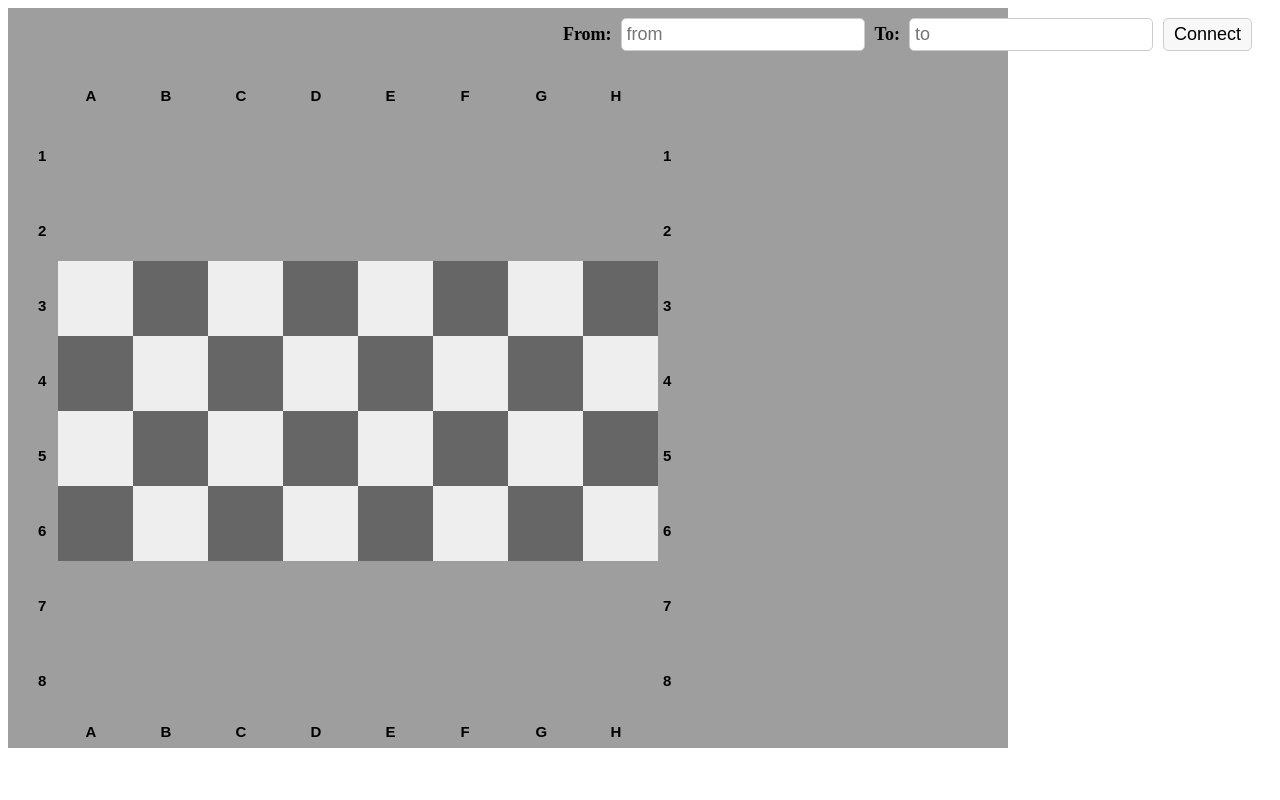
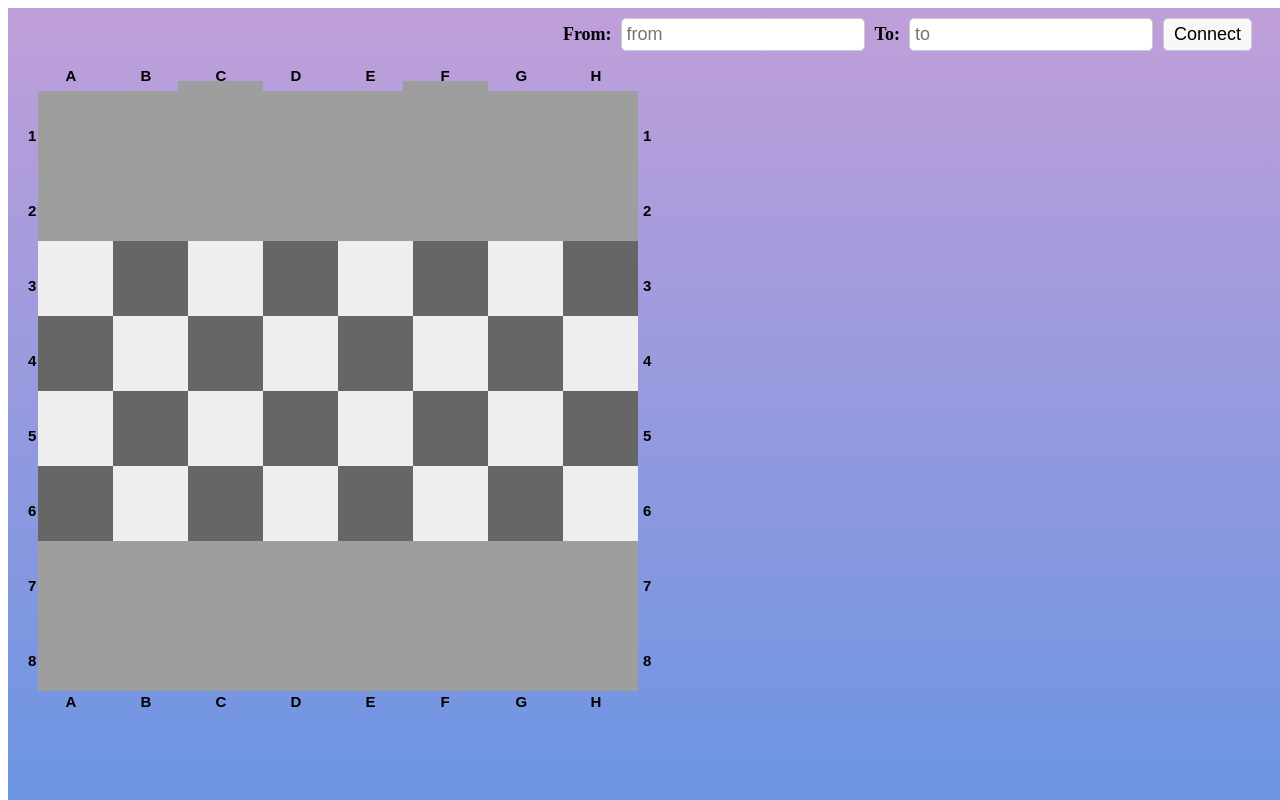
Before and after one commit to sara-gaballa/JS-Game-Engine, a plain HTML site: page Games/Chess/Chess.html in a window 1280 px wide. Drawn offline with Linux system fonts and the light colour scheme.

Commit message:
background

```diff
--- a/Game-Engine/draw.css
+++ b/Game-Engine/draw.css
@@ -10,6 +10,16 @@
 
 #game-img {
   position: absolute;
+  width: 100%;
+  height: 100%;
+  background-image: linear-gradient(to bottom, rgba(198, 159, 228, 0.85), rgba(98, 147, 239, 0.85)), url("https://wallpapercave.com/wp/KSnFrMw.jpg");
+  -webkit-background-size: cover;
+  -moz-background-size: cover;
+  -o-background-size: cover;
+  background-size: cover;
+  background-position: center;
+  background-repeat: no-repeat;
+  background-size: cover;
   z-index: 0; /* set a lower z-index value */
 }
 
--- a/Game-Engine/draw.html
+++ b/Game-Engine/draw.html
@@ -6,7 +6,6 @@
   </head>
   <body>
     <div id="game-img">
-      <img src="https://th.bing.com/th/id/R.82e169b5b7e89b41eddd10ce0b5f8d47?rik=T5WnoHxweqK6Rw&riu=http%3a%2f%2fwww.ifreewallpaper.com%2fwallpapers_download%2fmobile%2f960_854_wallpapers%2f20110205%2fB%2fB_wood_t96r9yha.jpg&ehk=nU8qSujTf8uVN0YQepCArSPlX6hvH23tQZuamnNtfvs%3d&risl=&pid=ImgRaw&r=0" width="1000" height="740">
       <div id="timer"></div>
     </div>
     <div id="content">
--- a/Games/Chess/Chess.html
+++ b/Games/Chess/Chess.html
@@ -19,7 +19,7 @@
           <button id="but">Connect</button>
         </li>
       </ul>
-      <canvas id="canvas1" width="700" height="700" style="position:absolute;"></canvas>
+      <canvas id="canvas1" width="650" height="650" style="position:absolute;"></canvas>
       <iframe src="../../Game-Engine/draw.html" width="1000" height="740" style="border: none;" scrolling="no"></iframe>
     <script type="module" src="./Chess.js"></script>
   </body>
--- a/Games/Chess/Chess.js
+++ b/Games/Chess/Chess.js
@@ -6,7 +6,7 @@ export default class Chess extends GameEngine {
         this.currentPlayer = 0;
         this.grid = grid;
       }
-    drawboard(){
+    drawBoard(){
         const canvas = document.getElementById("canvas1");
         const ctx = canvas.getContext("2d");
 
@@ -14,7 +14,7 @@ export default class Chess extends GameEngine {
         const BOARD_SIZE = CELL_SIZE * 8;
 
         ctx.fillStyle = "#FFF";
-        ctx.fillRect(50, 50, BOARD_SIZE, BOARD_SIZE);
+        ctx.fillRect(30, 30, BOARD_SIZE, BOARD_SIZE);
 
         // Draw the background cells
         for (let i = 0; i < 8; i++) {
@@ -24,7 +24,7 @@ export default class Chess extends GameEngine {
                 } else {
                     ctx.fillStyle = "#666666";
                 }
-                ctx.fillRect(i * CELL_SIZE + 50, j * CELL_SIZE + 50, CELL_SIZE, CELL_SIZE);
+                ctx.fillRect(i * CELL_SIZE + 30, j * CELL_SIZE + 30, CELL_SIZE, CELL_SIZE);
             }
         }
                // Add numbers and letters to the top cells
@@ -32,9 +32,9 @@ export default class Chess extends GameEngine {
         ctx.fillStyle = "#000";
         const letters = ["A", "B", "C", "D", "E", "F", "G", "H"];
         for (let i = 0; i < 8; i++) {
-            const x = i * CELL_SIZE + 50 + CELL_SIZE / 2 - 10;
-            const y1 = 40;
-            const y2 = BOARD_SIZE + 50  + 26;
+            const x = i * CELL_SIZE + 30 + CELL_SIZE / 2 - 10;
+            const y1 = 20;
+            const y2 = BOARD_SIZE + 20  + 26;
             ctx.fillText(letters[i], x , y1);
             ctx.fillText(letters[i], x, y2);
         }
@@ -43,9 +43,9 @@ export default class Chess extends GameEngine {
         ctx.fillStyle = "#000";
         const num = ["1", "2", "3", "4", "5", "6", "7", "8"];
         for (let i = 0; i < 8; i++) {
-            const y = i * CELL_SIZE + 50 + CELL_SIZE / 2 + 12;
-            const x1 = 30;
-            const x2 = BOARD_SIZE +50 + 5;
+            const y = i * CELL_SIZE + 30 + CELL_SIZE / 2 + 12;
+            const x1 = 20;
+            const x2 = BOARD_SIZE +30 + 5;
             ctx.fillText(num[i], x1, y);
             ctx.fillText(num[i], x2, y);
         }
@@ -85,31 +85,31 @@ export default class Chess extends GameEngine {
                     for (let j = 0; j < 8; j++) {
                         if(this.grid[i][j][0] == "-"){
                             if(this.grid[i][j] == "-P"){
-                                ctx.drawImage(IMAGES.pawn2, j * CELL_SIZE + 50, i * CELL_SIZE + 50, 75, 75);
+                                ctx.drawImage(IMAGES.pawn2, j * CELL_SIZE + 30, i * CELL_SIZE + 30, 75, 75);
                             }else if(this.grid[i][j] == "-R"){
-                                ctx.drawImage(IMAGES.rook2, j * CELL_SIZE + 50, i * CELL_SIZE + 50, 75, 75);
+                                ctx.drawImage(IMAGES.rook2, j * CELL_SIZE + 30, i * CELL_SIZE + 30, 75, 75);
                             }else if(this.grid[i][j] == "-Kn"){
-                                ctx.drawImage(IMAGES.Knight2, j * CELL_SIZE + 50, i * CELL_SIZE + 50, 75, 75);
+                                ctx.drawImage(IMAGES.Knight2, j * CELL_SIZE + 30, i * CELL_SIZE + 30, 75, 75);
                             }else if(this.grid[i][j] == "-B"){
-                                ctx.drawImage(IMAGES.Bishop2, j * CELL_SIZE + 40, i * CELL_SIZE + 40, 85, 85);
+                                ctx.drawImage(IMAGES.Bishop2, j * CELL_SIZE + 20, i * CELL_SIZE + 20, 85, 85);
                             }else if(this.grid[i][j] == "-Q"){
-                                ctx.drawImage(IMAGES.Queen2, j * CELL_SIZE + 50, i * CELL_SIZE + 50, 75, 75);
+                                ctx.drawImage(IMAGES.Queen2, j * CELL_SIZE + 30, i * CELL_SIZE + 30, 75, 75);
                             }else if(this.grid[i][j] == "-K"){
-                                ctx.drawImage(IMAGES.King2, j * CELL_SIZE + 50, i * CELL_SIZE + 50, 75, 75);
+                                ctx.drawImage(IMAGES.King2, j * CELL_SIZE + 30, i * CELL_SIZE + 30, 75, 75);
                             }
                         }else{
                             if(this.grid[i][j] == "P"){
-                                ctx.drawImage(IMAGES.pawn1, j * CELL_SIZE + 50, i * CELL_SIZE + 50, 75, 75);
+                                ctx.drawImage(IMAGES.pawn1, j * CELL_SIZE + 30, i * CELL_SIZE + 30, 75, 75);
                             }else if(this.grid[i][j] == "R"){
-                                ctx.drawImage(IMAGES.rook1, j * CELL_SIZE + 50, i * CELL_SIZE + 50, 75, 75);
+                                ctx.drawImage(IMAGES.rook1, j * CELL_SIZE + 30, i * CELL_SIZE + 30, 75, 75);
                             }else if(this.grid[i][j] == "Kn"){
-                                ctx.drawImage(IMAGES.Knight1, j * CELL_SIZE + 50, i * CELL_SIZE + 50, 75, 75);
+                                ctx.drawImage(IMAGES.Knight1, j * CELL_SIZE + 30, i * CELL_SIZE + 30, 75, 75);
                             }else if(this.grid[i][j] == "B"){
-                                ctx.drawImage(IMAGES.Bishop1, j * CELL_SIZE + 40, i * CELL_SIZE + 40, 85, 85);
+                                ctx.drawImage(IMAGES.Bishop1, j * CELL_SIZE + 20, i * CELL_SIZE + 20, 85, 85);
                             }else if(this.grid[i][j] == "Q"){
-                                ctx.drawImage(IMAGES.Queen1, j * CELL_SIZE + 50, i * CELL_SIZE + 50, 75, 75);
+                                ctx.drawImage(IMAGES.Queen1, j * CELL_SIZE + 30, i * CELL_SIZE + 30, 75, 75);
                             }else if(this.grid[i][j] == "K"){
-                                ctx.drawImage(IMAGES.King1, j * CELL_SIZE + 50, i * CELL_SIZE + 50, 75, 75);
+                                ctx.drawImage(IMAGES.King1, j * CELL_SIZE + 30, i * CELL_SIZE + 30, 75, 75);
                             }
                       }
                 }
@@ -139,11 +139,11 @@ export default class Chess extends GameEngine {
     makeMove(from, to) {
         console.log(this.grid);
         if(from != undefined && to != undefined && this.isValid(from,to)){
-           this.drawboard();
+           this.drawBoard();
         }
     }
     init() {
-        this.drawboard();
+        this.drawBoard();
         const connectButton = document.getElementById("but");
         connectButton.addEventListener("click", () => {
           const fromInput = document.getElementById("from-input");
```
